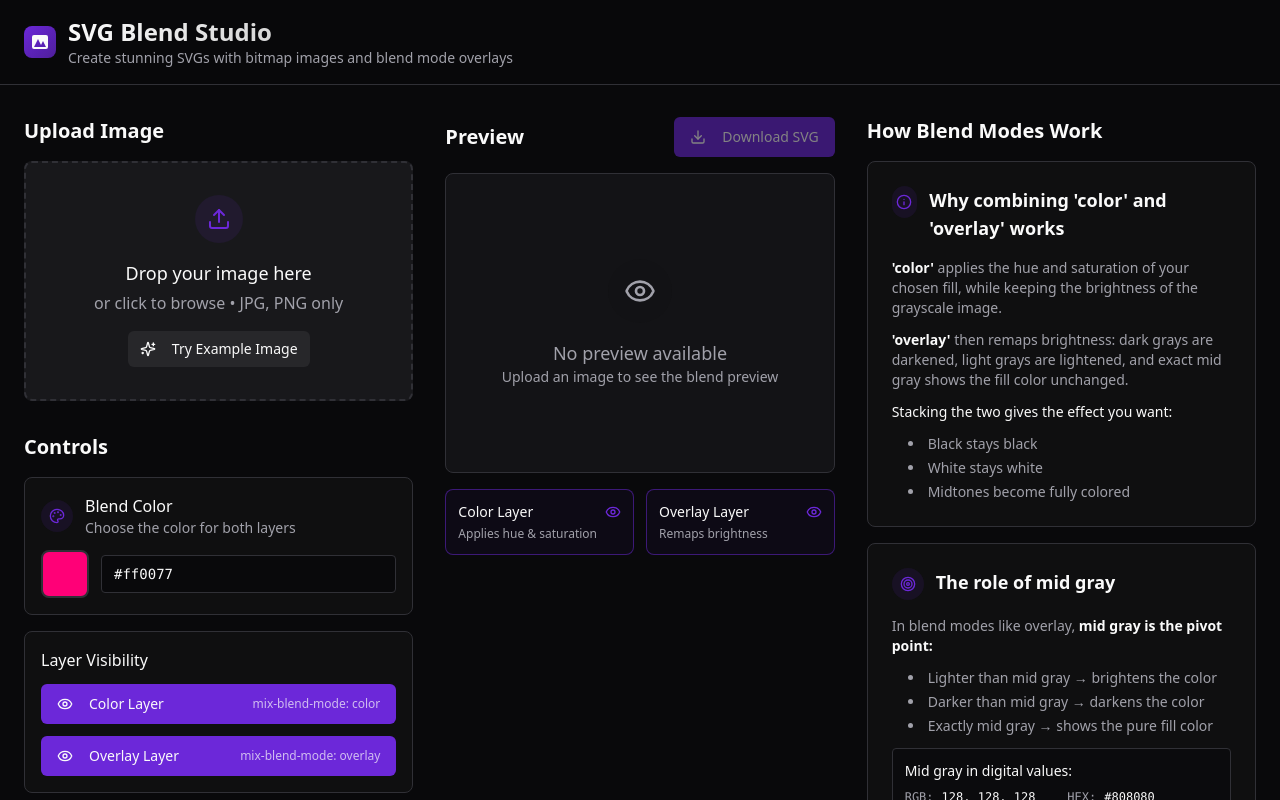
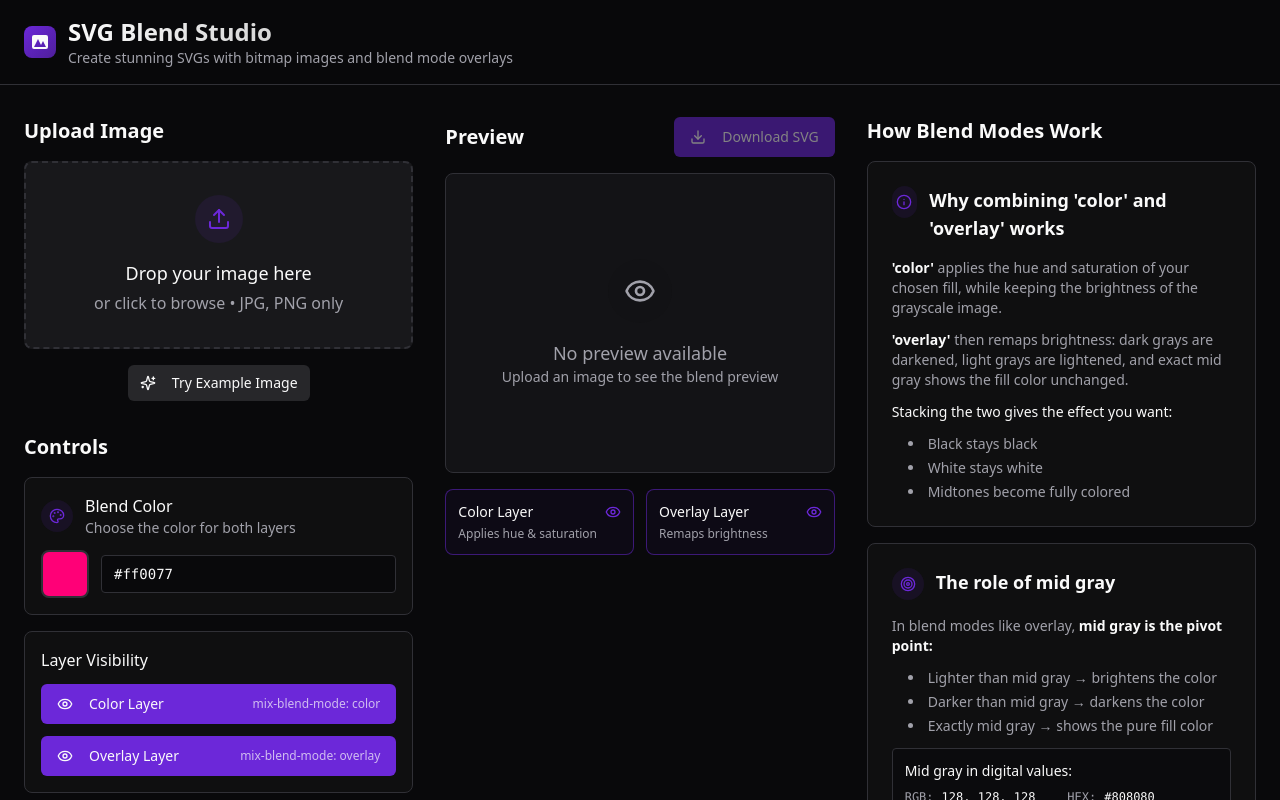
Before and after one commit to marcharlier/blend-svg-studio, a React (Vite) app: page / in a window 1280 px wide. Shown: the top 800 px of the page. Built offline with nearby package versions, Linux system fonts and the light colour scheme.

Commit message:
Fix: Example button not clickable

```diff
--- a/src/components/UploadArea.tsx
+++ b/src/components/UploadArea.tsx
@@ -107,6 +107,7 @@ export const UploadArea: React.FC<UploadAreaProps> = ({
       </div>
 
       {!currentImage ? (
+        <div className="space-y-4">
           <div
             className={`
               relative border-2 border-dashed rounded-lg p-8 text-center transition-all duration-200
@@ -126,7 +127,7 @@ export const UploadArea: React.FC<UploadAreaProps> = ({
               className="absolute inset-0 w-full h-full opacity-0 cursor-pointer"
             />
 
-          <div className="space-y-4">
+            <div className="space-y-4 pointer-events-none">
               <div className="mx-auto w-12 h-12 bg-primary/10 rounded-full flex items-center justify-center">
                 <Upload className="h-6 w-6 text-primary" />
               </div>
@@ -137,12 +138,15 @@ export const UploadArea: React.FC<UploadAreaProps> = ({
                   or click to browse • JPG, PNG only
                 </p>
               </div>
+            </div>
+          </div>
 
+          <div className="flex justify-center">
             <Button
               onClick={loadExampleImage}
               variant="secondary"
               size="sm"
-              className="mt-4"
+              className="pointer-events-auto"
             >
               <Sparkles className="h-4 w-4 mr-2" />
               Try Example Image
```
Lines whose indentation alone changed are shown as unchanged.
